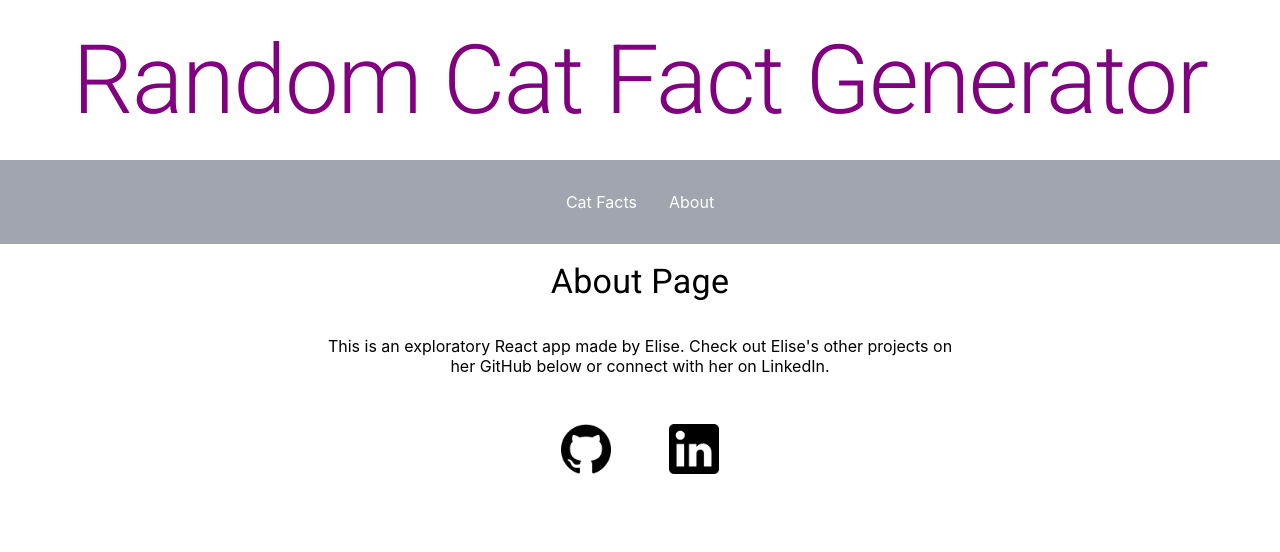
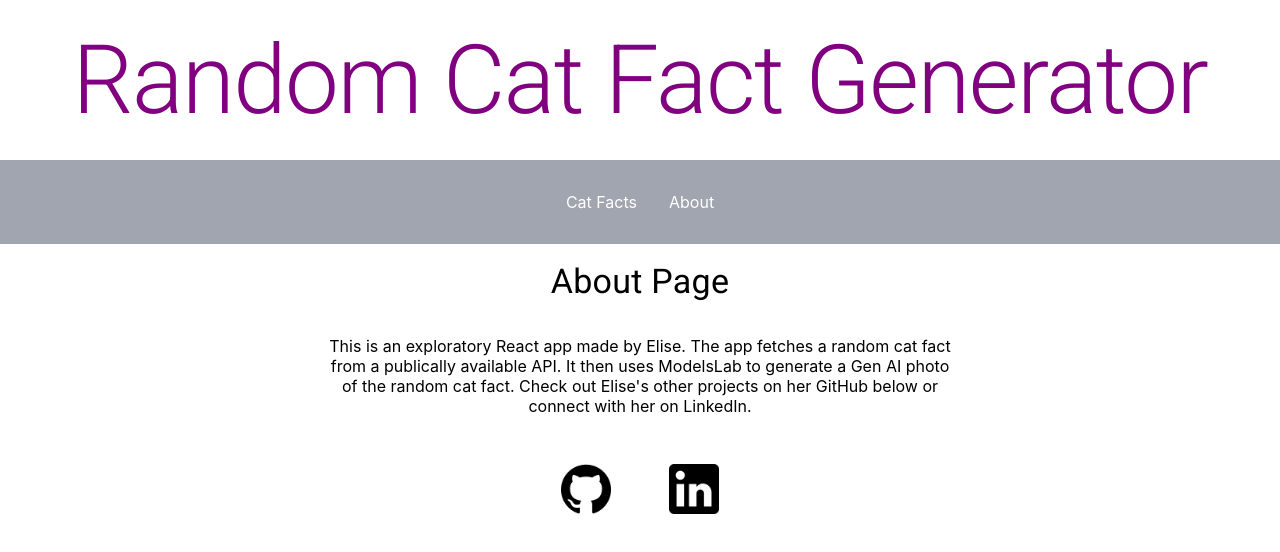
Before and after one commit to elisekosm/react-side-project, a React (Create React App) app: page /react-side-project/about in a window 1280 px wide. Shown: the top 552 px of the page. Built offline with nearby package versions, Linux system fonts and the light colour scheme.

Commit message:
update about text and error message style

```diff
--- a/src/pages/About.js
+++ b/src/pages/About.js
@@ -19,7 +19,7 @@ function About() {
                 </Grid>
                 <Grid item xs={3} />
                 <Grid item xs={6}>
-                    <Typography variant="body">This is an exploratory React app made by Elise. Check out Elise's other projects on her GitHub below or connect with her on LinkedIn.</Typography>
+                    <Typography variant="body">This is an exploratory React app made by Elise. The app fetches a random cat fact from a publically available API. It then uses ModelsLab to generate a Gen AI photo of the random cat fact. Check out Elise's other projects on her GitHub below or connect with her on LinkedIn.</Typography>
                 </Grid>
                 <Grid item xs={3} />
                 <Grid item xs={5} />
--- a/src/pages/CatFacts.js
+++ b/src/pages/CatFacts.js
@@ -4,6 +4,7 @@ import Typography from '@mui/material/Typography';
 import Grid from '@mui/material/Grid';
 import axios from 'axios';
 import CircularProgress from '@mui/material/CircularProgress';
+import Alert from '@mui/material/Alert';
 
 function Posts() {
     const [posts, setPosts] = useState([]);
@@ -84,16 +85,25 @@ function Posts() {
                 <Grid item xs={12}>
                     <Typography variant="h4" style={{ padding: '0.5em' }}>Random Cat Facts</Typography>
                 </Grid>
+
                 <Grid item xs={12}>
                     <Button onClick={handleClick} variant="contained">Generate Cat Fact</Button>
                 </Grid>
+
                 <Grid item xs={3} />
                 <Grid item xs={6}>
                     <Typography variant="body" style={{ margin: '50px' }}>{posts.data}</Typography>
                 </Grid>
                 <Grid item xs={3} />
+
+                <Grid item xs={3} />
+                <Grid item xs={6}>
+                    {error && <Alert severity="error">{error}</Alert>}
+                </Grid>
+                <Grid item xs={3} />
+
+
                 <Grid item xs={12}>
-                    {error && <p style={{ color: 'red' }}>{error}</p>}
                     {imageUrl && <img src={imageUrl} alt="Generated" style={{ marginTop: '20px', maxWidth: '100%' }} />}
                 </Grid>
             </Grid>
```
